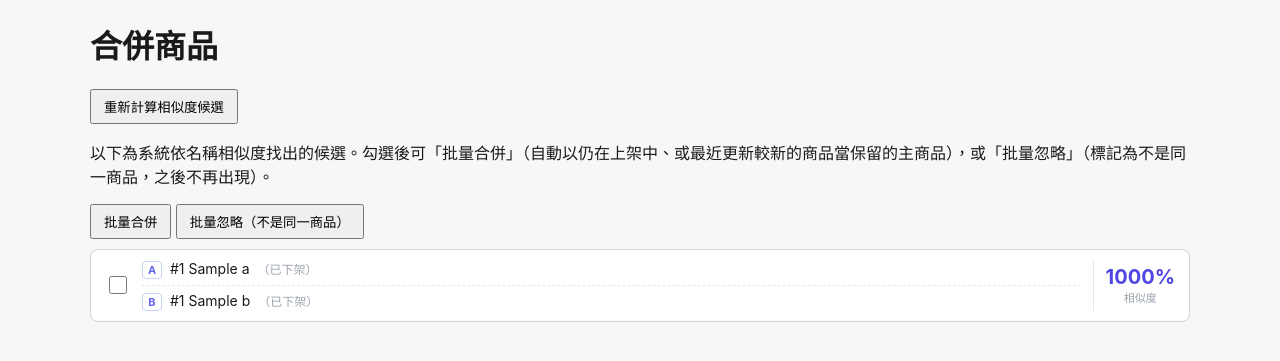
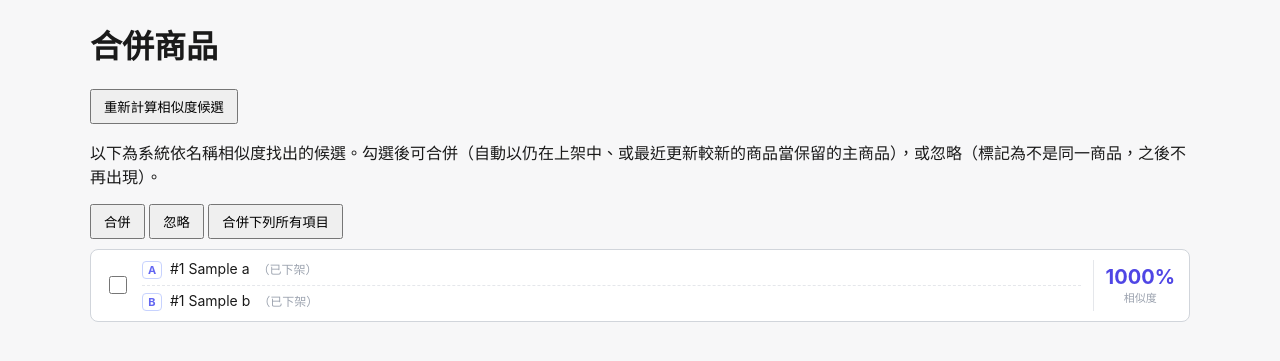
Before and after one commit to xthywork/coolpc-price-history, a Python web app: template src/coolpc/admin_api/templates/similarity_hints.html in a window 1280 px wide. Shown: the part 48-409 px from the top of the page. Run offline with Jinja, Linux system fonts and the light colour scheme; the template is opened without the code that fills it: most values are stand-ins (such as "Sample title", 1, 10 or a date in 2020).

Commit message:
feat(admin): shorten merge-candidates button labels, add confirm-gated merge-all
Button labels "批量合併"/"批量忽略（不是同一商品）" become plain
"合併"/"忽略".

New "合併下列所有項目" button reuses the existing
/similarity-hints/batch-merge endpoint unchanged — its click handler
shows a native confirm() dialog naming the exact candidate count, and
only checks every visible candidate's checkbox (before letting the form
submit) if the admin confirms. Declining the dialog cancels the submit
entirely via preventDefault, so nothing is merged.

Co-Authored-By: Claude Sonnet 5 <noreply@anthropic.com>
Claude-Session: https://claude.ai/code/session_01QTzsUR6fa9ciKCyy4F5Jaj

```diff
--- a/src/coolpc/admin_api/templates/similarity_hints.html
+++ b/src/coolpc/admin_api/templates/similarity_hints.html
@@ -6,7 +6,7 @@
 <form method="post" action="/similarity-hints/refresh">
   <button type="submit">重新計算相似度候選</button>
 </form>
-<p>以下為系統依名稱相似度找出的候選。勾選後可「批量合併」（自動以仍在上架中、或最近更新較新的商品當保留的主商品），或「批量忽略」（標記為不是同一商品，之後不再出現）。</p>
+<p>以下為系統依名稱相似度找出的候選。勾選後可合併（自動以仍在上架中、或最近更新較新的商品當保留的主商品），或忽略（標記為不是同一商品，之後不再出現）。</p>
 <style>
   .hintGroup {
     display: flex; align-items: stretch; gap: 12px;
@@ -32,8 +32,9 @@
   .hintScoreLabel { font-size: 11px; color: #9ca3af; }
 </style>
 <form method="post" id="hintsForm">
-  <button type="submit" formaction="/similarity-hints/batch-merge">批量合併</button>
-  <button type="submit" formaction="/similarity-hints/batch-dismiss">批量忽略（不是同一商品）</button>
+  <button type="submit" formaction="/similarity-hints/batch-merge">合併</button>
+  <button type="submit" formaction="/similarity-hints/batch-dismiss">忽略</button>
+  <button type="submit" formaction="/similarity-hints/batch-merge" id="mergeAllBtn">合併下列所有項目</button>
   <div style="margin-top:10px;">
     {% for row in rows %}
     <div class="hintGroup">
@@ -61,4 +62,14 @@
     {% endfor %}
   </div>
 </form>
+
+<script>
+document.getElementById('mergeAllBtn').addEventListener('click', (e) => {
+  const checkboxes = document.querySelectorAll('.hintGroupCheckbox input');
+  if (!checkboxes.length) { e.preventDefault(); return; }
+  const ok = confirm(`確定要合併下列所有 ${checkboxes.length} 組候選嗎？合併後仍可在下方的合併紀錄個別 Undo。`);
+  if (!ok) { e.preventDefault(); return; }
+  checkboxes.forEach((cb) => { cb.checked = true; });
+});
+</script>
 {% endblock %}
```
Also changed, not shown: tests/admin_api/test_similarity_hints.py (+33 -2 lines).
